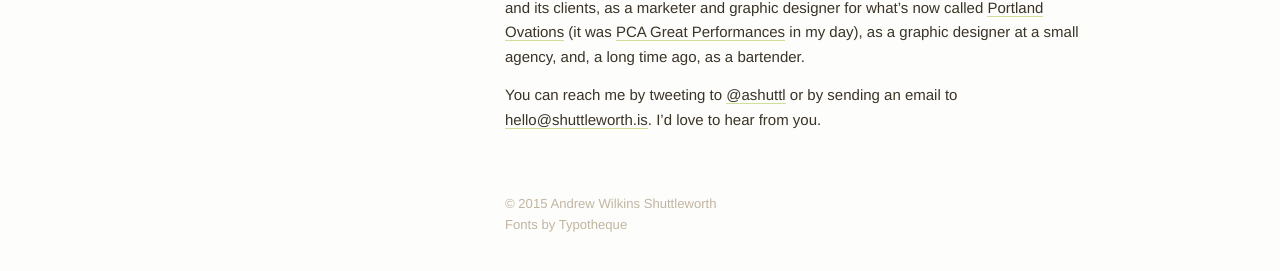
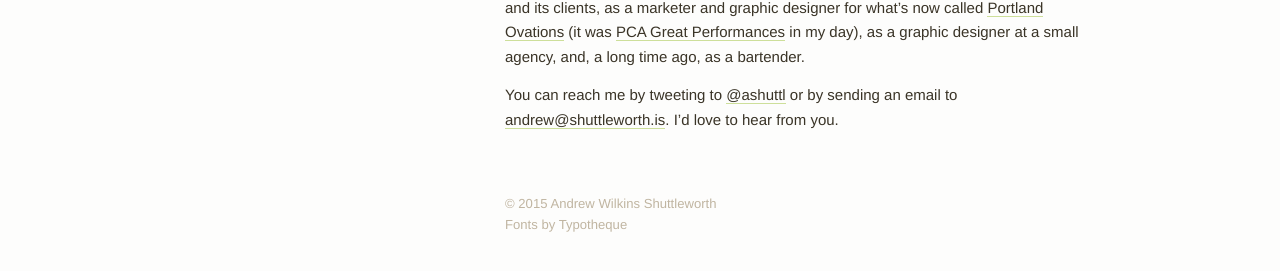
Before and after one commit to ashuttl/ashuttl.github.io, a Jekyll site: the page built from about.md, in a window 1280 px wide. Shown: the part 293-564 px from the top of the page. Built offline with Jekyll 4.4.1, drawn with Linux system fonts in a browser that asks for light colours; some web fonts are replaced; comment, search, counter and statistics services are not loaded.

Commit message:
hello@ -> andrew@

```diff
--- a/about.md
+++ b/about.md
@@ -9,4 +9,4 @@ I&rsquo;m the Director of Digital Marketing Services for&nbsp;[Lincoln Center fo
 
 Before Lincoln Center, I worked as a technology and marketing consultant for [Blackbaud](http://blackbaud.com/) and its clients, as a marketer and graphic designer for what&rsquo;s now called [Portland Ovations](http://portlandovations.org) (it was [PCA Great Performances](http://ashuttleworth.com/pca/) in my day), as a graphic designer at a small agency, and, a long time ago, as a bartender.
 
-You can reach me by tweeting to [@ashuttl](http://twitter.com/intent/tweet?screen_name=ashuttl) or by sending an email to [hello@shuttleworth.is](mailto:hello@shuttleworth.is). I&rsquo;d love to hear from you.
+You can reach me by tweeting to [@ashuttl](http://twitter.com/intent/tweet?screen_name=ashuttl) or by sending an email to [andrew@shuttleworth.is](mailto:andrew@shuttleworth.is). I&rsquo;d love to hear from you.
```
